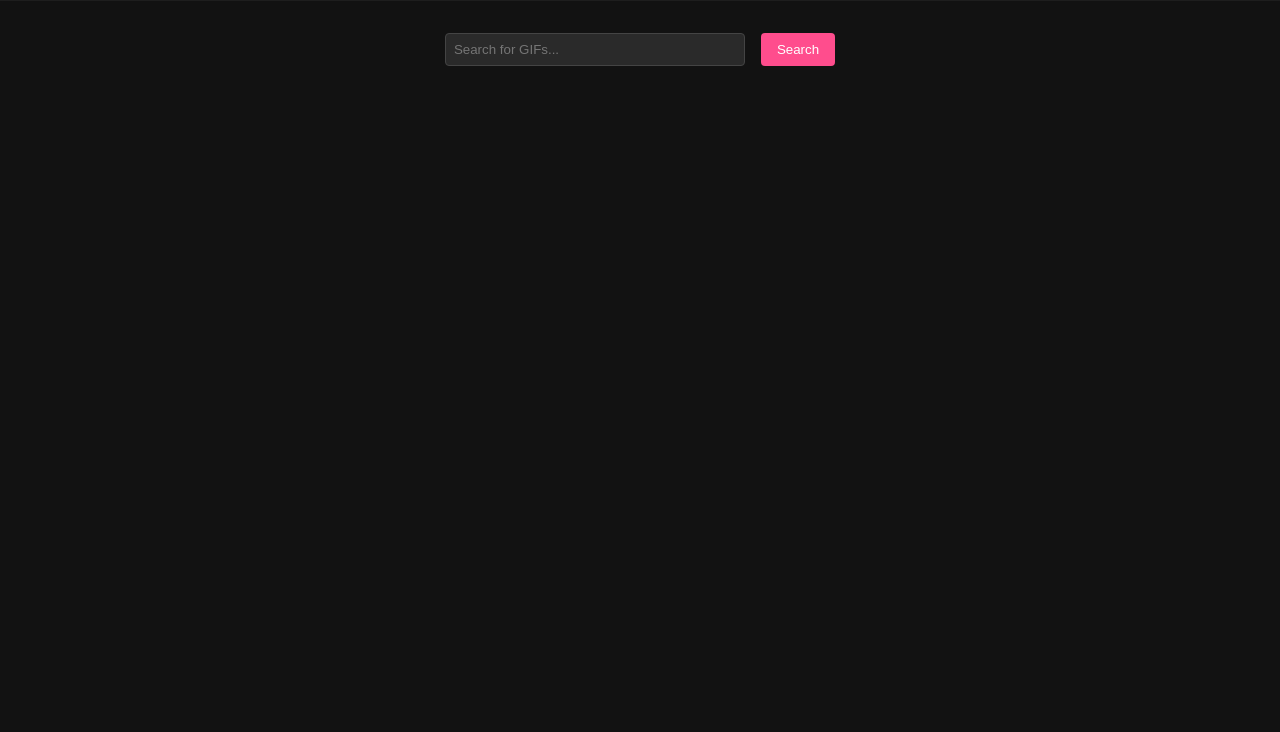
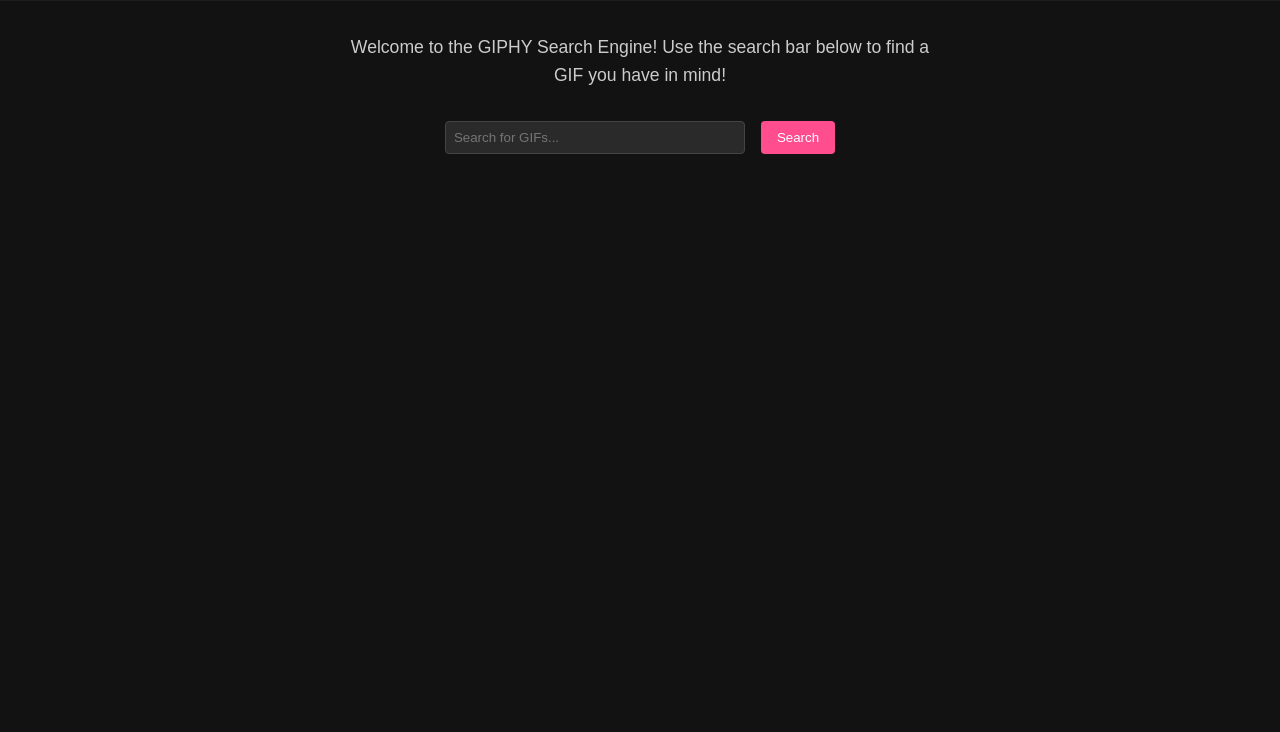
Before and after one commit to Sparkplug146/ProjectTwo.GiphySearch, a plain HTML site: page index.html in a window 1280 px wide. Shown: the part 68-800 px from the top of the page. Drawn offline with Linux system fonts and the light colour scheme.

Commit message:
Added text above the search bar and decoration for it

```diff
--- a/index.html
+++ b/index.html
@@ -20,6 +20,12 @@
     </header>
 
     <main>
+      <section class="intro">
+        <p>
+          Welcome to the GIPHY Search Engine! Use the search bar below to
+          find a GIF you have in mind!
+        </p>
+      </section>
       <form id="search-form">
         <input
           type="search"
--- a/styles.scss
+++ b/styles.scss
@@ -83,6 +83,21 @@
   border: 1px solid #444;
 }
 
+.intro {
+  text-align: center;
+  margin: 2rem 0;
+  color: #ccc;
+
+  p {
+    max-width: 600px;
+    margin: 0 auto;
+    font-size: 1.1rem;
+    line-height: 1.6;
+  }
+}
+
+
+
 @media (max-width: 320px) {
 
   header {
```
Also changed, not shown: styles.css, 1 other file.
